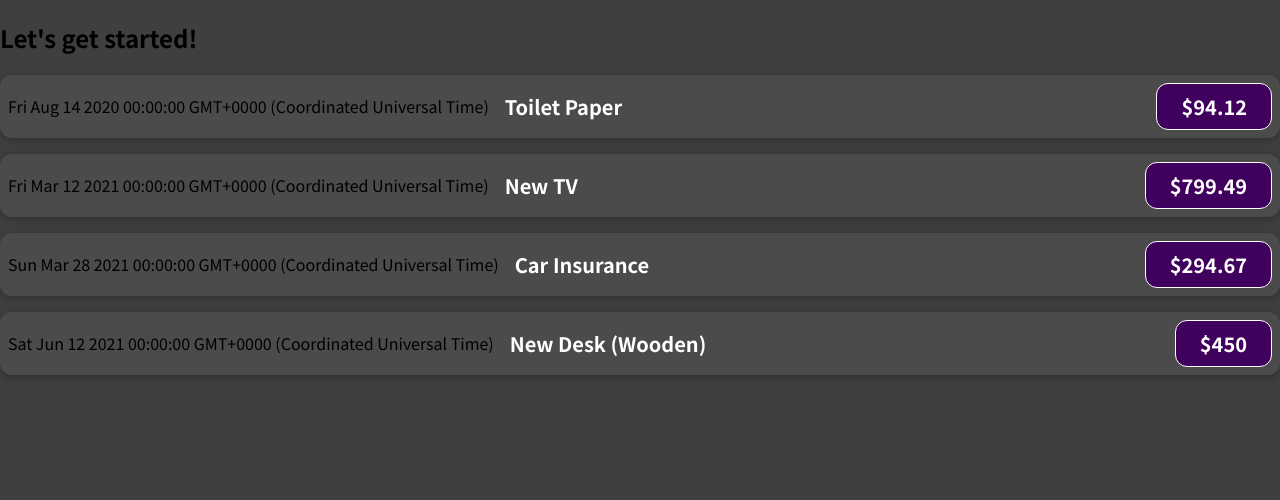
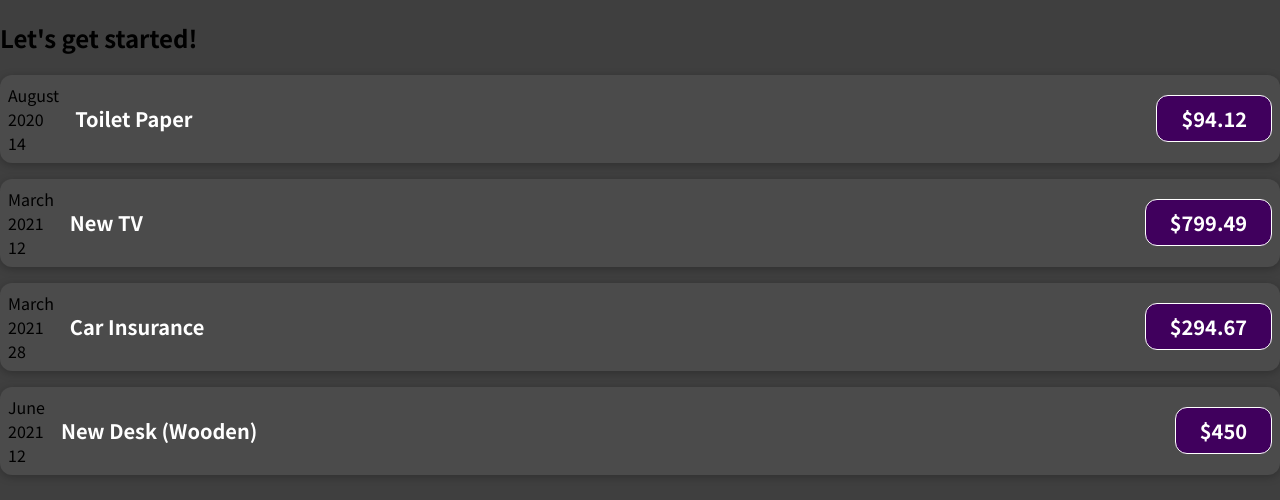
Before and after one commit to amitghade/React_expense, a JavaScript app: page / in a window 1280 px wide. Shown: the top 500 px of the page. Built offline with nearby package versions, Linux system fonts and the light colour scheme.

Commit message:
Adding Javascript logic to components

```diff
--- a/src/components/ExpenseItem.js
+++ b/src/components/ExpenseItem.js
@@ -1,12 +1,20 @@
 import "./ExpenseItem.css";
 
 function ExpenseItem(props /* we can also write {date,title,amount} instead of props. This is known as object destructuring */) {
+  const month = props.date.toLocaleString('en-US', {month:'long'});
+  const day = props.date.toLocaleString('en-US', {day:'2-digit'});
+  const year = props.date.getFullYear();
+
   return (
     <div className="expense-item">
-      <div>{props.date.toString()/* is using object destructuring syntax we can write the code as date.toString()*/}</div>
+      <div>
+        <div>{month}</div>
+        <div>{year}</div>
+        <div>{day}</div>
+        </div>  {/*if using object destructuring syntax we can write the code as date.toString()} */}
       <div className="expense-item__description">
-        <h2>{props.title /* is using object destructuring syntax we can write the code as title only*/}</h2>
-        <div className="expense-item__price">${props.amount /* is using object destructuring syntax we can write the code as amount only*/}</div>
+        <h2>{props.title} </h2> {/* is using object destructuring syntax we can write the code as title only */}
+        <div className="expense-item__price">${props.amount }</div> {/* is using object destructuring syntax we can write the code as amount only*/}
       </div>
     </div>
   );
```
